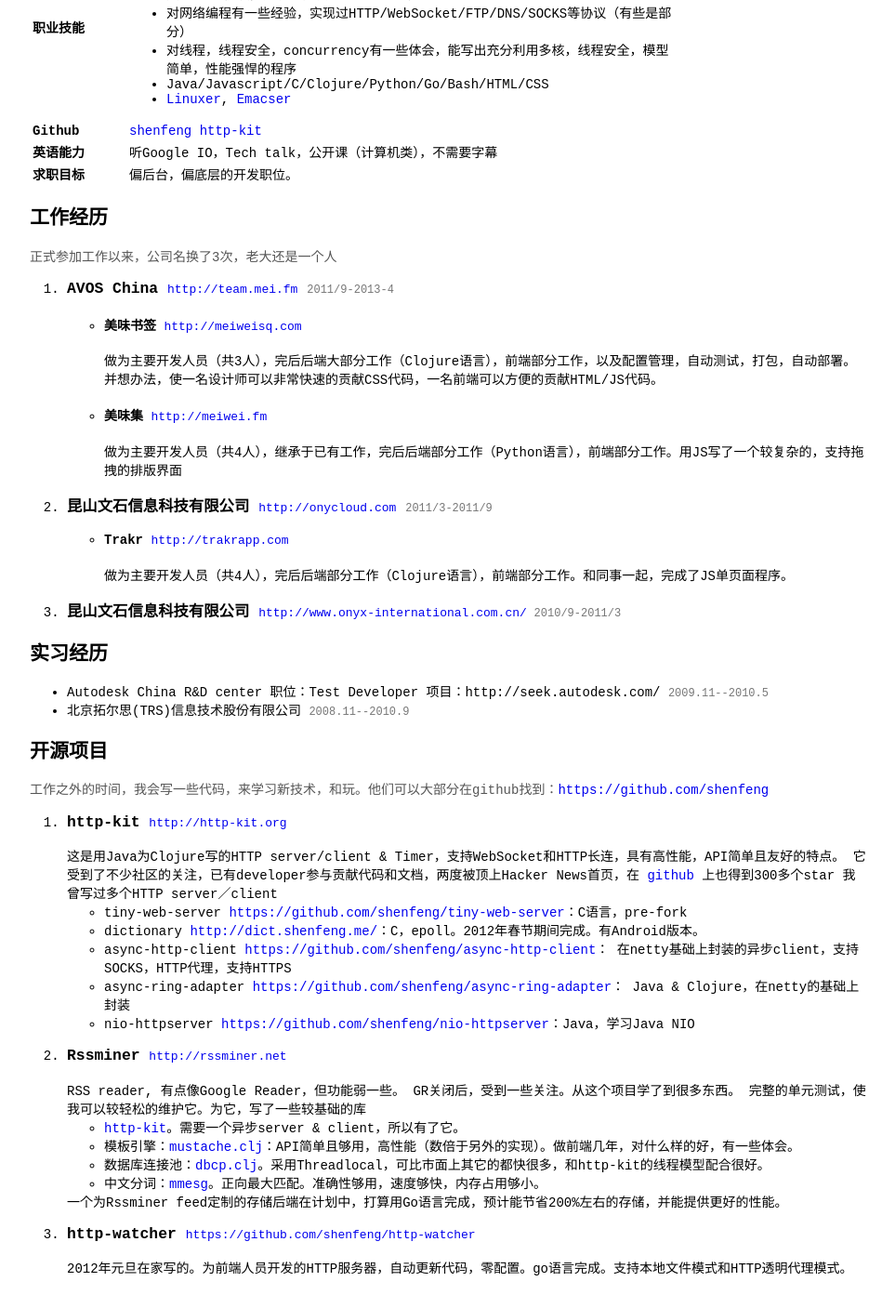
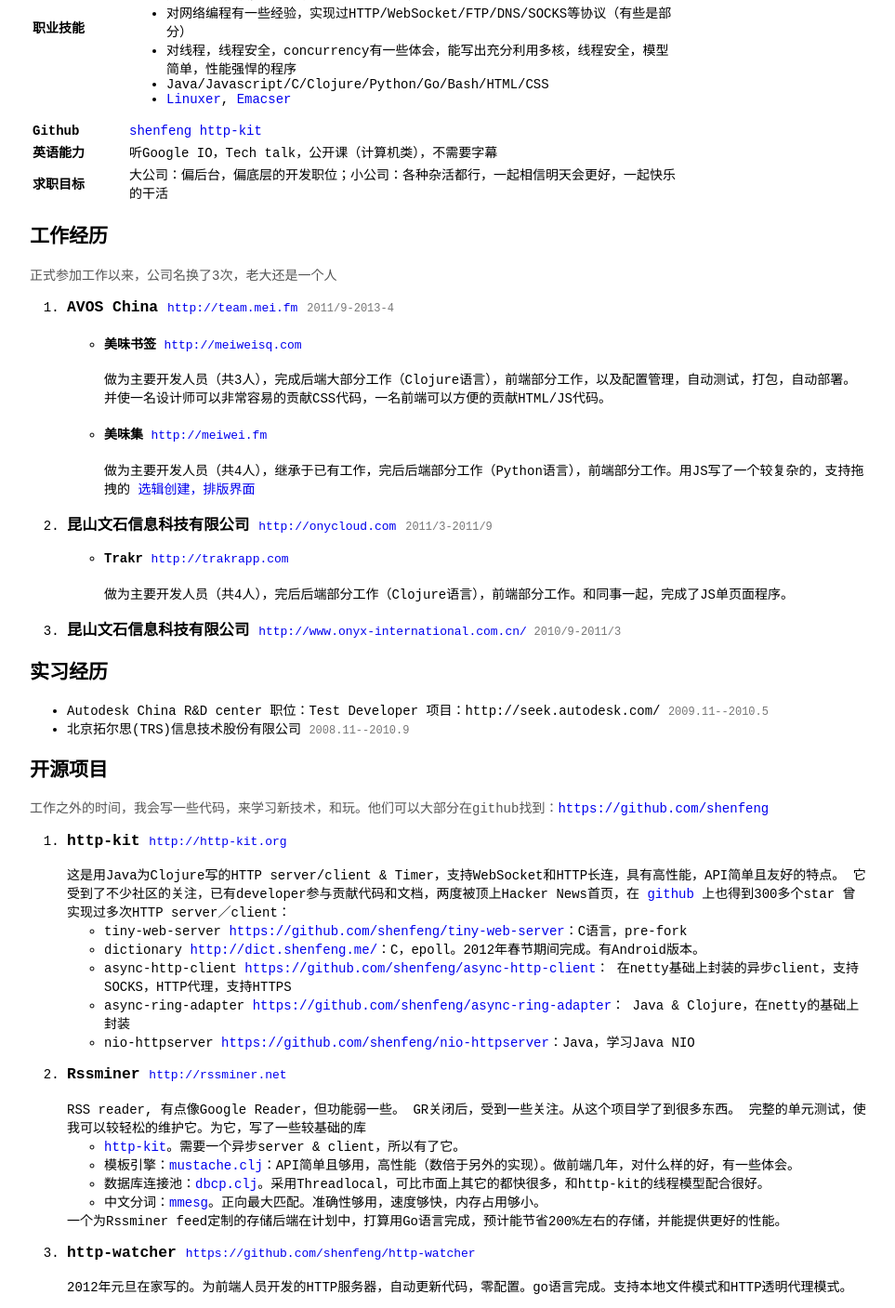
Before and after one commit to shenfeng/shenfeng.github.com, a Jekyll site: the page resume/index.html, which Jekyll copies as it is, in a window 1280 px wide, cut to the strip 259-1666 px from the top of the page. Shown: the whole strip at 93% size, without its empty margins (158-1121 px from the left). Built offline with Jekyll 4.4.1, drawn with Linux system fonts in a browser that asks for light colours.

Commit message:
update resume

```diff
--- a/resume/index.html
+++ b/resume/index.html
@@ -68,7 +68,7 @@
           <tr>
             <td>求职目标</td>
             <td>
-              偏后台，偏底层的开发职位。
+              大公司：偏后台，偏底层的开发职位；小公司：各种杂活都行，一起相信明天会更好，一起快乐的干活
             </td>
           </tr>
         </table>
@@ -84,14 +84,14 @@
               <li>
                 <h4>美味书签 <a href="http://meiweisq.com">http://meiweisq.com</a></h4>
                 <div class="detail">
-                  做为主要开发人员（共3人），完后后端大部分工作（Clojure语言），前端部分工作，以及配置管理，自动测试，打包，自动部署。
-                  并想办法，使一名设计师可以非常快速的贡献CSS代码，一名前端可以方便的贡献HTML/JS代码。
+                  做为主要开发人员（共3人），完成后端大部分工作（Clojure语言），前端部分工作，以及配置管理，自动测试，打包，自动部署。
+                  并使一名设计师可以非常容易的贡献CSS代码，一名前端可以方便的贡献HTML/JS代码。
                 </div>
               </li>
               <li>
                 <h4>美味集 <a href="http://meiwei.fm">http://meiwei.fm</a></h4>
                 <div class="detail">
-                  做为主要开发人员（共4人），继承于已有工作，完后后端部分工作（Python语言），前端部分工作。用JS写了一个较复杂的，支持拖拽的排版界面
+                  做为主要开发人员（共4人），继承于已有工作，完后后端部分工作（Python语言），前端部分工作。用JS写了一个较复杂的，支持拖拽的 <a href="http://meiwei.fm/create">选辑创建，排版界面</a>
                 </div>
               </li>
             </ul>
@@ -140,7 +140,7 @@
             <div class="detail">
               这是用Java为Clojure写的HTTP server/client & Timer，支持WebSocket和HTTP长连，具有高性能，API简单且友好的特点。
               它受到了不少社区的关注，已有developer参与贡献代码和文档，两度被顶上Hacker News首页，在 <a href="https://github.com/http-kit/http-kit">github</a> 上也得到300多个star
-              我曾写过多个HTTP server／client
+              曾实现过多次HTTP server／client：
               <ul>
                 <li>
                   tiny-web-server <a href="https://github.com/shenfeng/tiny-web-server">https://github.com/shenfeng/tiny-web-server</a>：C语言，pre-fork
```
